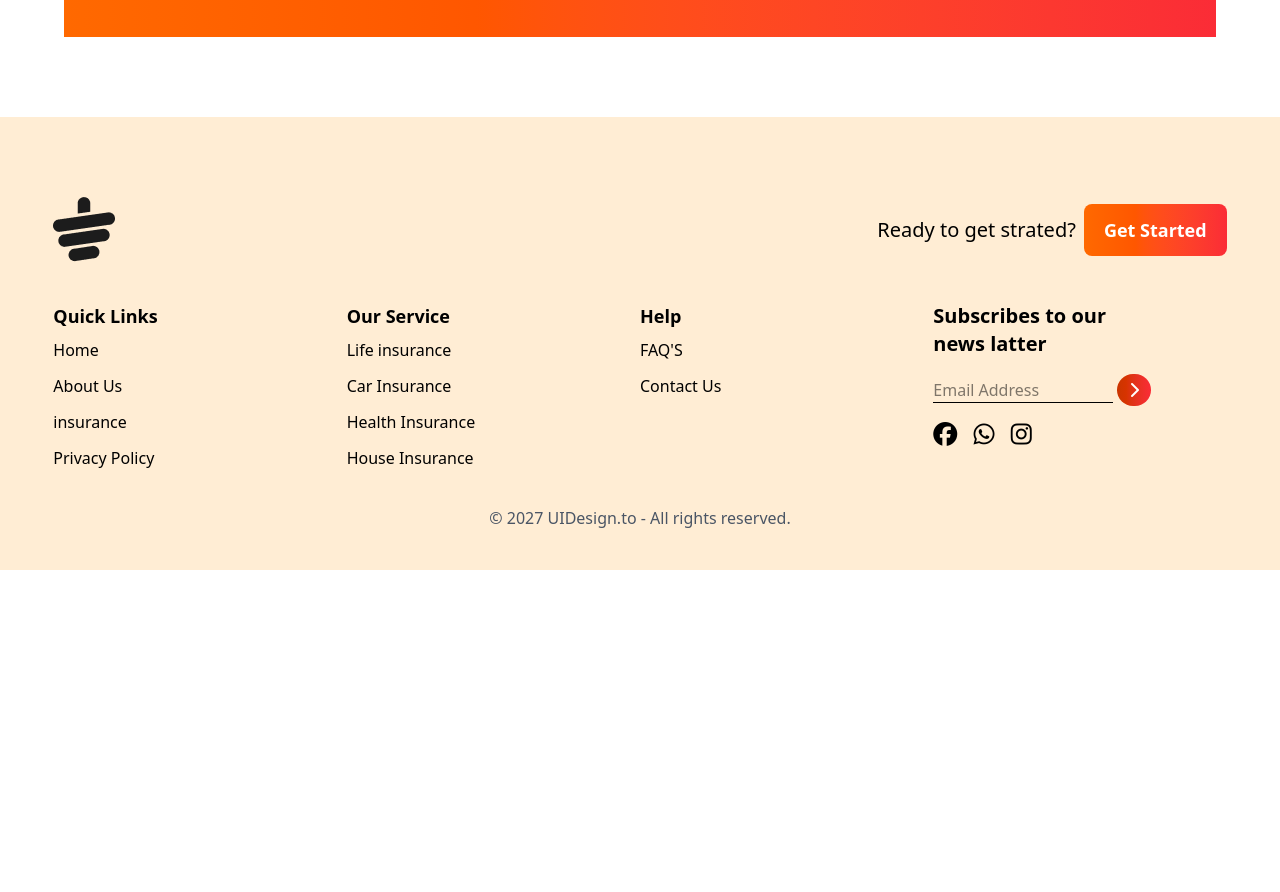
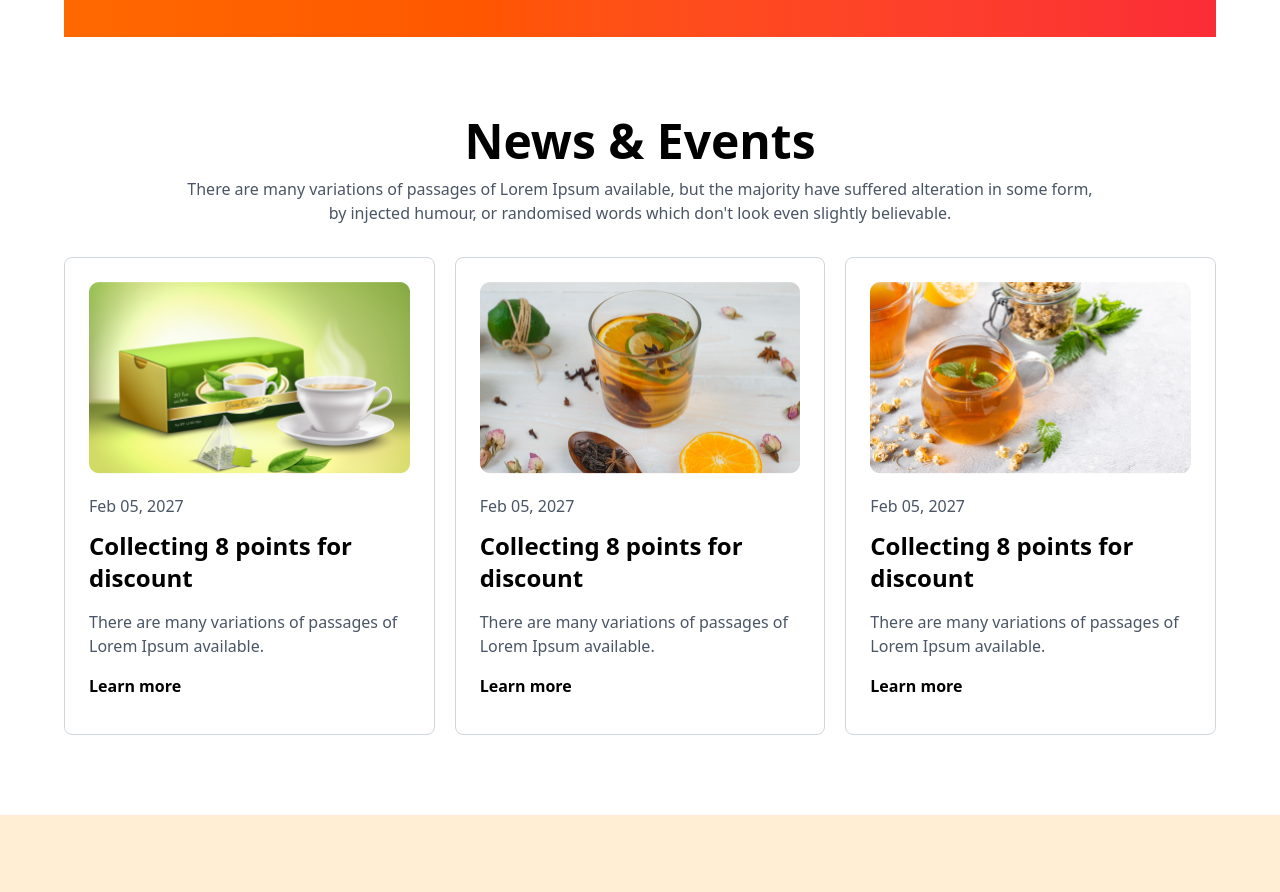
Before and after one commit to kawsaralidev/tea-house-with-tailwind, a plain HTML site: page index.html in a window 1280 px wide. Shown: the part 2404-3296 px from the top of the page. Before the commit the page ends 2974 px from the top, so only its background shows below. Drawn offline with nearby package versions, Linux system fonts and the light colour scheme.

Commit message:
added news & events section

```diff
--- a/index.html
+++ b/index.html
@@ -185,7 +185,7 @@
                 <div class="absolute -top-5 -left-5 bg-white rounded-full">
                   <img class="p-1" src="images/client.png" alt="" />
                 </div>
-                <div class="px-5">
+                <div class="px-2">
                   <p class="text-gray-500 mb-5">
                     We are providing the best and suitable home insurance
                     services for the people who are interested to treatment
@@ -231,6 +231,65 @@
                 <small class="font-bold text-gray-500">Businessman</small>
               </div>
             </div>
+          </div>
+        </div>
+      </section>
+
+      <!-- News & Events section  -->
+
+      <section class="mb-20">
+        <div>
+          <h1
+            class="font-bold text-3xl md:text-4xl lg:text-5xl mb-3 text-center"
+          >
+            News & Events
+          </h1>
+          <p class="font-medium text-base text-gray-600 px-7 md:px-30 text-center ">
+            There are many variations of passages of Lorem Ipsum available, but
+            the majority have suffered alteration in some form, by injected
+            humour, or randomised words which don't look even slightly
+            believable.
+          </p>
+        </div>
+        <div class="grid gap-5 grid-cols-1 md:grid-cols-3  mt-8">
+          <div class="border border-gray-300 rounded-lg p-6">
+            <div class="text-center">
+            <img class="w-full" src="images/news-1.png" alt="" />
+          </div>
+          <div class="mt-5">
+            <small class="font-medium text-base text-gray-600 ">Feb 05, 2027</small>
+            <h4 class="font-semibold text-2xl py-3">Collecting 8 points for discount</h4>
+            <p class="font-medium text-base text-gray-600 py-1">
+              There are many variations of passages of Lorem Ipsum available.
+            </p>
+            <button class="font-bold py-3">Learn more</button>
+          </div>
+          </div>
+          <div class="border border-gray-300 rounded-lg p-6">
+            <div class="text-center">
+            <img class="w-full" src="images/news-2.png" alt="" />
+          </div>
+          <div class="mt-5">
+            <small class="font-medium text-base text-gray-600 ">Feb 05, 2027</small>
+            <h4 class="font-semibold text-2xl py-3">Collecting 8 points for discount</h4>
+            <p class="font-medium text-base text-gray-600 py-1">
+              There are many variations of passages of Lorem Ipsum available.
+            </p>
+            <button class="font-bold py-3">Learn more</button>
+          </div>
+          </div>
+          <div class="border border-gray-300 rounded-lg p-6">
+            <div class="text-center">
+            <img class="w-full" src="images/news-3.png" alt="" />
+          </div>
+          <div class="mt-5">
+            <small class="font-medium text-base text-gray-600 ">Feb 05, 2027</small>
+            <h4 class="font-semibold text-2xl py-3">Collecting 8 points for discount</h4>
+            <p class="font-medium text-base text-gray-600 py-1">
+              There are many variations of passages of Lorem Ipsum available.
+            </p>
+            <button class="font-bold py-3">Learn more</button>
+          </div>
           </div>
         </div>
       </section>
```
